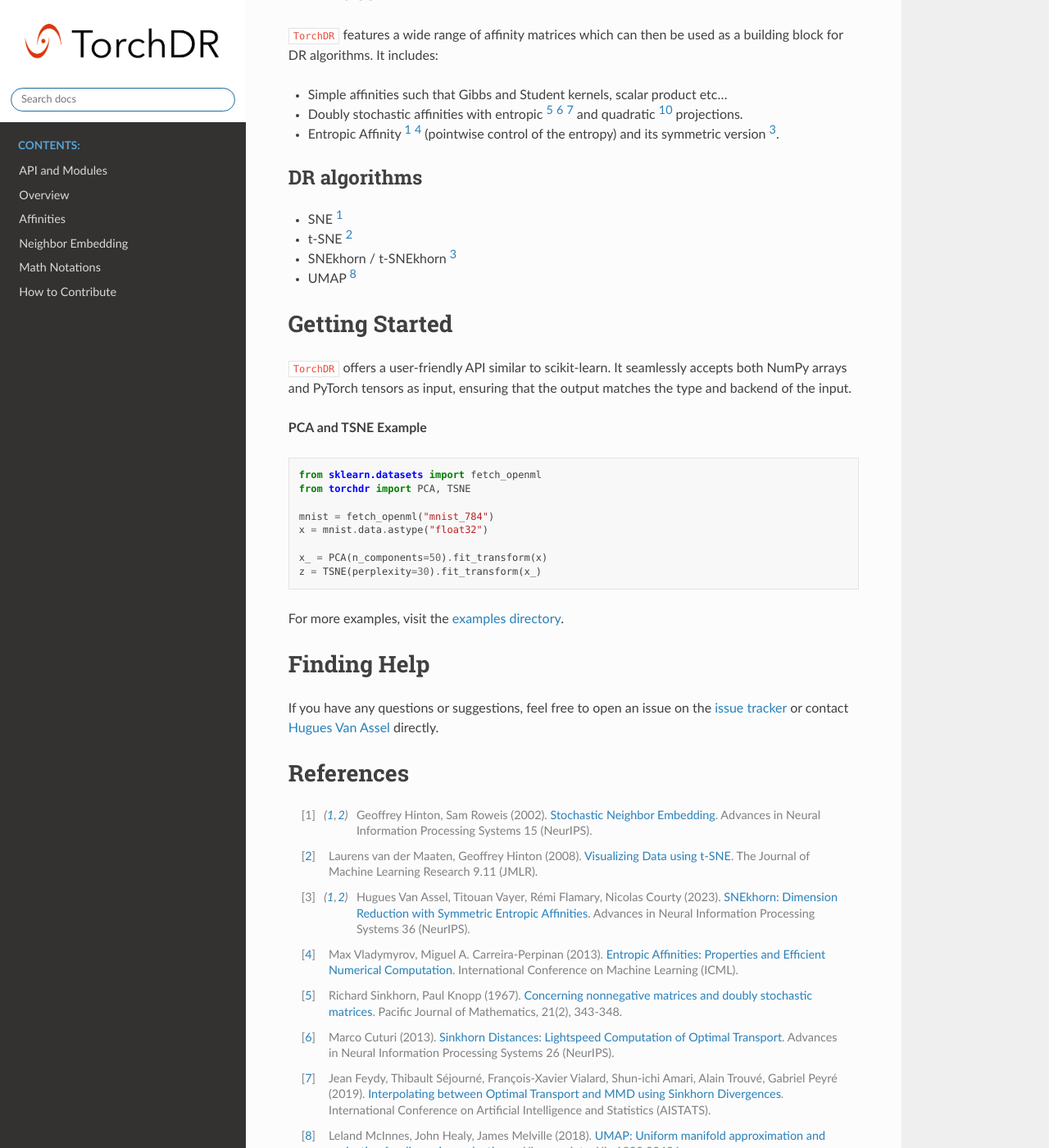
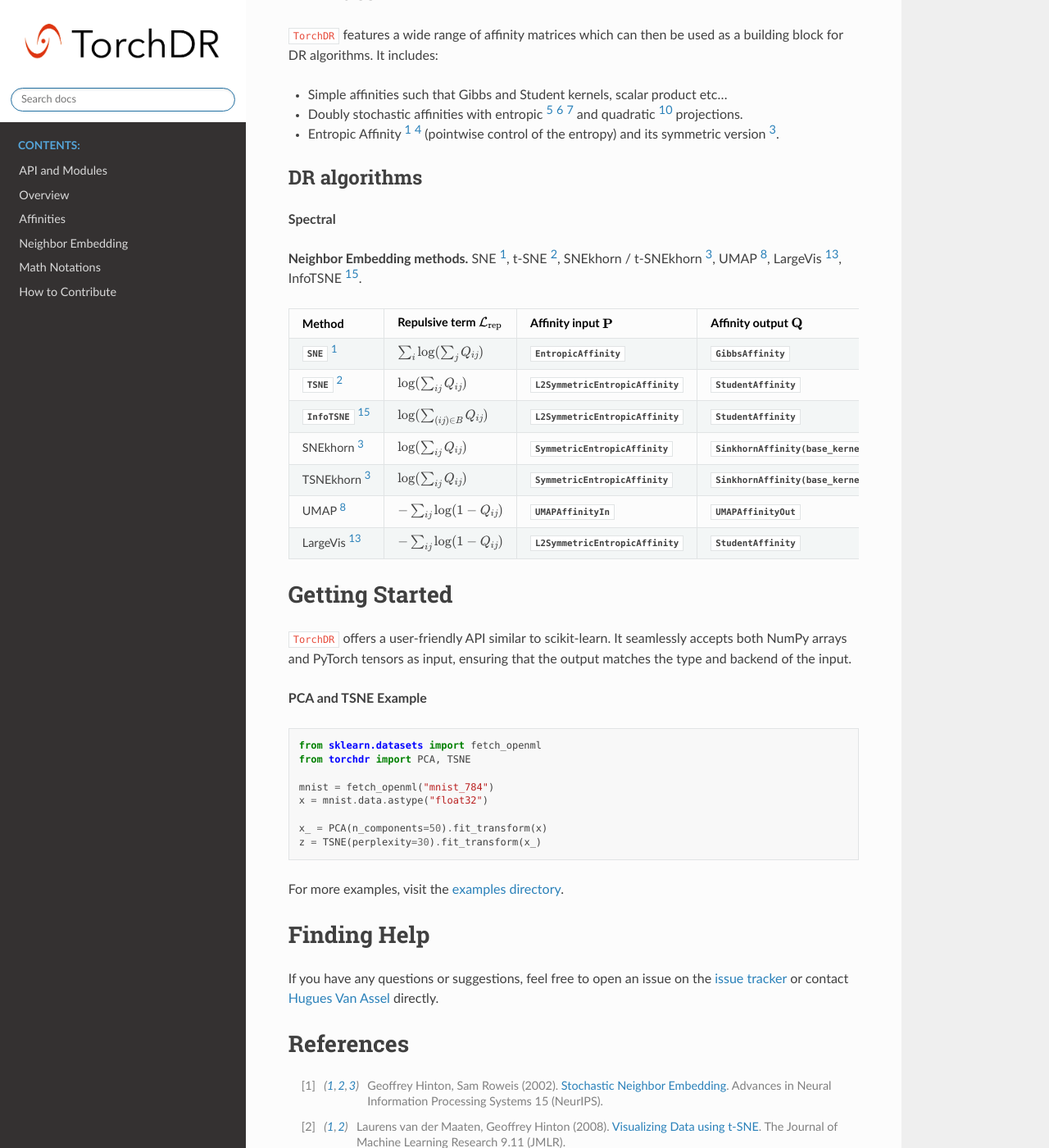
Before and after one commit to TorchDR/TorchDR, a Sphinx documentation site: the page built from docs/source/index.rst, in a window 1280 px wide and 1400 px high, scrolled down 1083 px. Shown: the whole window at 82% size. Built offline with Sphinx 7.4.7 and the Read the Docs theme 2.0.0, drawn with Linux system fonts in a browser that asks for light colours; pages that are not in the unit, such as notebooks, are missing from menus.

Commit message:
test tab

```diff
--- a/README.rst
+++ b/README.rst
@@ -56,10 +56,54 @@
 DR algorithms
 ~~~~~~~~~~~~~
 
-* SNE [1]_
-* t-SNE [2]_
-* SNEkhorn / t-SNEkhorn [3]_
-* UMAP [8]_
+**Spectral**
+
+**Neighbor Embedding methods.** SNE [1]_, t-SNE [2]_, SNEkhorn / t-SNEkhorn [3]_, UMAP [8]_, LargeVis [13]_, InfoTSNE [15]_.
+
+
+.. list-table::
+   :widths: auto
+   :header-rows: 1
+
+   * - **Method**
+     - **Repulsive term** :math:`\mathcal{L}_{\mathrm{rep}}`
+     - **Affinity input** :math:`\mathbf{P}`
+     - **Affinity output** :math:`\mathbf{Q}`
+
+   * - :class:`SNE <torchdr.neighbor_embedding.SNE>` [1]_
+     - :math:`\sum_{i} \log(\sum_j Q_{ij})`
+     - :class:`EntropicAffinity <EntropicAffinity>`
+     - :class:`GibbsAffinity <GibbsAffinity>`
+
+   * - :class:`TSNE <TSNE>` [2]_
+     - :math:`\log(\sum_{ij} Q_{ij})`
+     - :class:`L2SymmetricEntropicAffinity <torchdr.L2SymmetricEntropicAffinity>`
+     - :class:`StudentAffinity <torchdr.StudentAffinity>`
+
+   * - :class:`InfoTSNE <torchdr.InfoTSNE>` [15]_
+     - :math:`\log(\sum_{(ij) \in B} Q_{ij})`
+     - :class:`L2SymmetricEntropicAffinity <torchdr.L2SymmetricEntropicAffinity>`
+     - :class:`StudentAffinity <torchdr.StudentAffinity>`
+
+   * - SNEkhorn [3]_
+     - :math:`\log(\sum_{ij} Q_{ij})`
+     - :class:`SymmetricEntropicAffinity <torchdr.SymmetricEntropicAffinity>`
+     - :class:`SinkhornAffinity(base_kernel="gaussian") <torchdr.SinkhornAffinity>`
+
+   * - TSNEkhorn [3]_
+     - :math:`\log(\sum_{ij} Q_{ij})`
+     - :class:`SymmetricEntropicAffinity <torchdr.SymmetricEntropicAffinity>`
+     - :class:`SinkhornAffinity(base_kernel="student") <torchdr.SinkhornAffinity>`
+
+   * - UMAP [8]_
+     - :math:`- \sum_{ij} \log (1 - Q_{ij})`
+     - :class:`UMAPAffinityIn <torchdr.UMAPAffinityIn>`
+     - :class:`UMAPAffinityOut <torchdr.UMAPAffinityOut>`
+
+   * - LargeVis [13]_
+     - :math:`- \sum_{ij} \log (1 - Q_{ij})`
+     - :class:`L2SymmetricEntropicAffinity <torchdr.L2SymmetricEntropicAffinity>`
+     - :class:`StudentAffinity <torchdr.StudentAffinity>`
 
 
 Getting Started
--- a/docs/source/sg_execution_times.rst
+++ b/docs/source/sg_execution_times.rst
@@ -6,7 +6,7 @@
 
 Computation times
 =================
-**00:04.798** total execution time for 2 files **from all galleries**:
+**00:04.908** total execution time for 2 files **from all galleries**:
 
 .. container::
 
@@ -33,8 +33,8 @@
      - Time
      - Mem (MB)
    * - :ref:`sphx_glr_auto_examples_basics_demo_pca_via_affinity_matcher.py` (``../../examples/basics/demo_pca_via_affinity_matcher.py``)
-     - 00:04.016
+     - 00:04.132
      - 0.0
    * - :ref:`sphx_glr_auto_examples_affinities_demo_ea_adaptivity.py` (``../../examples/affinities/demo_ea_adaptivity.py``)
-     - 00:00.782
+     - 00:00.776
      - 0.0
```
